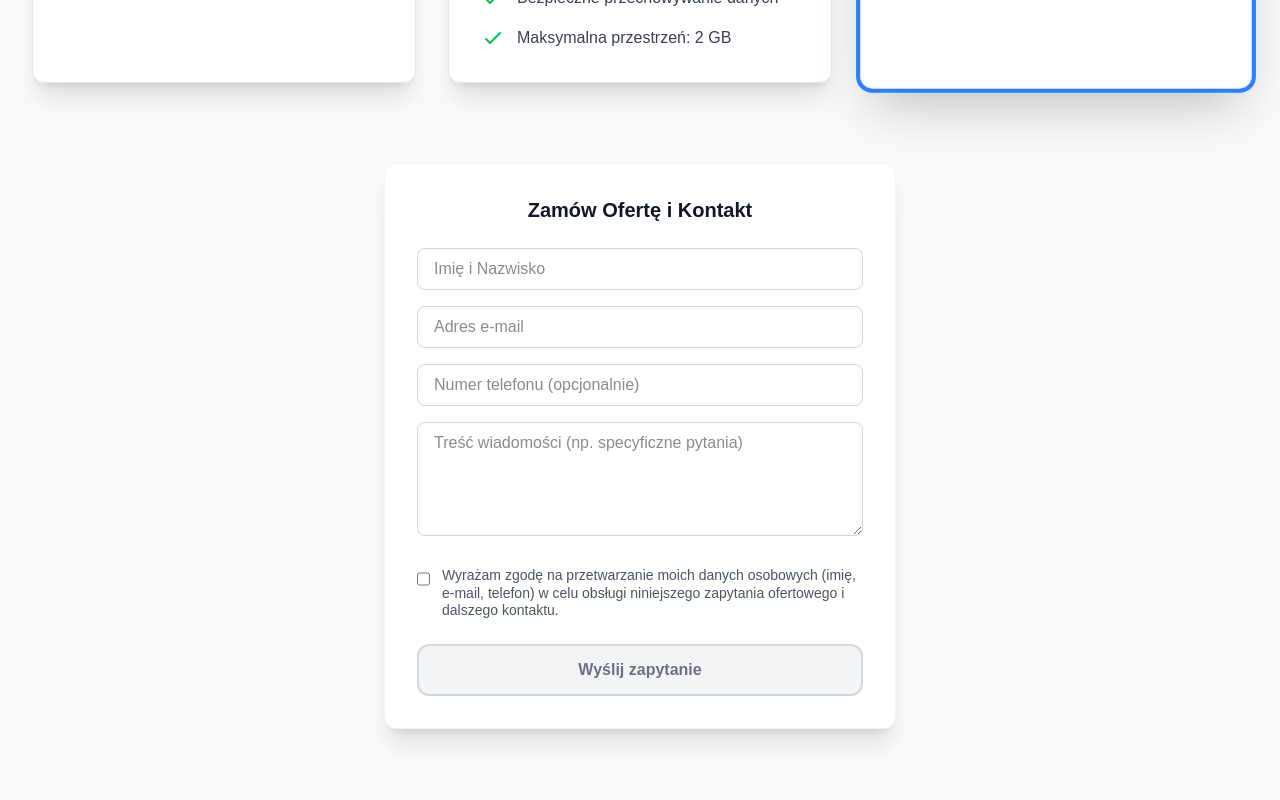
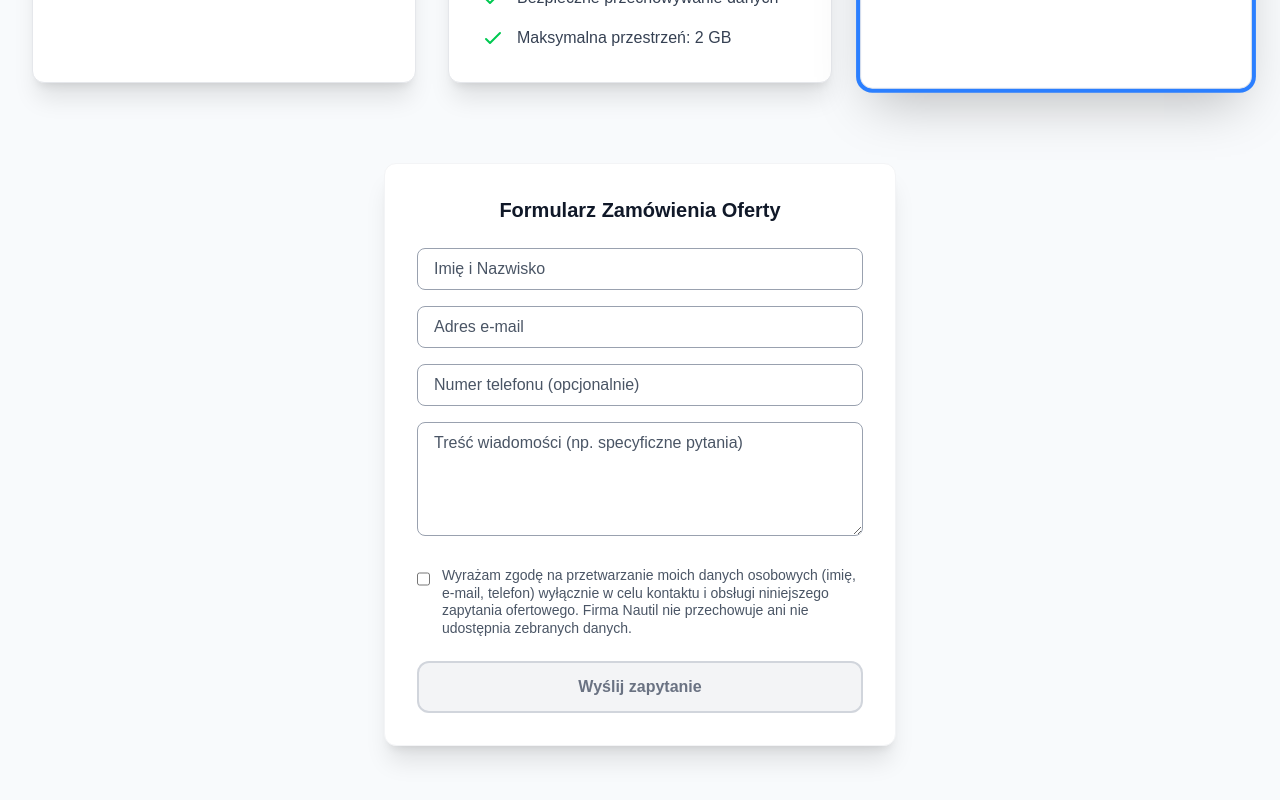
Before and after one commit to programista-nautil/galeria-app, a Next.js app: page /pricing in a window 1280 px wide. Shown: the part 859-1659 px from the top of the page. Built offline with nearby package versions, Linux system fonts and the light colour scheme.

Commit message:
feat: na stronie z cennikiem poprawiono formularz kontaktowy (bez backendu)

```diff
--- a/src/app/pricing/components/ContactForm.tsx
+++ b/src/app/pricing/components/ContactForm.tsx
@@ -1,9 +1,9 @@
 // app/pricing/components/ContactForm.tsx
 "use client";
 
-import React, { useState } from 'react';
+import React, { useState } from "react";
 
-// Definicja początkowego stanu formularza
+// Typy formularza
 interface FormData {
   name: string;
   email: string;
@@ -12,124 +12,224 @@ interface FormData {
   consent: boolean;
 }
 
+type FormErrors = Partial<Record<keyof FormData | "form", string>>;
+
+// Komponent pojedynczego pola (przeniesiony na zewnątrz ContactForm)
+interface InputFieldProps {
+  name: keyof FormData;
+  type?: string;
+  placeholder: string;
+  required?: boolean;
+  isTextArea?: boolean;
+  value: string;
+  error?: string;
+  onChange: (e: React.ChangeEvent<HTMLInputElement | HTMLTextAreaElement>) => void;
+}
+
+const InputField: React.FC<InputFieldProps> = ({
+  name,
+  type = "text",
+  placeholder,
+  required,
+  isTextArea = false,
+  value,
+  error,
+  onChange,
+}) => {
+  const borderClass = error ? "border-red-500" : "border-gray-400";
+
+  return (
+    <div>
+      {isTextArea ? (
+        <textarea
+          name={name}
+          value={value}
+          onChange={onChange}
+          placeholder={placeholder}
+          className={`w-full px-4 py-2 rounded-lg focus:ring-2 focus:ring-[#0E47C2] focus:border-transparent transition duration-200
+                       placeholder:text-gray-600 border ${borderClass} focus:ring-offset-2 text-gray-900`}
+          rows={4}
+          required={required}
+        />
+      ) : (
+        <input
+          type={type}
+          name={name}
+          value={value}
+          onChange={onChange}
+          placeholder={placeholder}
+          className={`w-full px-4 py-2 rounded-lg focus:ring-2 focus:ring-[#0E47C2] focus:border-transparent transition duration-200
+                       placeholder:text-gray-600 border ${borderClass} focus:ring-offset-2 text-gray-900`}
+          required={required}
+        />
+      )}
+      {error && <p className="mt-1 text-sm text-red-500 font-medium">{error}</p>}
+    </div>
+  );
+};
+
+// Główny komponent formularza
 const ContactForm: React.FC = () => {
   const [formData, setFormData] = useState<FormData>({
-        name: '',
-        email: '',
-        phone: '',
-        message: '',
+    name: "",
+    email: "",
+    phone: "",
+    message: "",
     consent: false,
   });
-    const [status, setStatus] = useState<'idle' | 'loading' | 'success' | 'error'>('idle');
+  const [status, setStatus] = useState<"idle" | "loading" | "success" | "error">("idle");
+  const [errors, setErrors] = useState<FormErrors>({});
 
-    // Walidacja, czy formularz jest gotowy do wysłania
-    const isFormValid = formData.consent &&
-                        formData.name.trim() !== '' &&
-                        formData.email.includes('@');
-
-    // Obsługa zmiany stanu pól formularza
-    const handleChange = (e: React.ChangeEvent<HTMLInputElement | HTMLTextAreaElement>) => {
-        const { name, value, type } = e.target;
-        const checked = type === 'checkbox' ? (e.target as HTMLInputElement).checked : undefined;
-
-        setFormData(prev => ({
-            ...prev,
-            [name]: type === 'checkbox' ? checked : value
-        }));
+  // 🔹 Walidacja pojedynczego pola
+  const validateField = (name: keyof FormData, value: string | boolean): string | null => {
+    if (name === "consent") return value ? null : "Musisz wyrazić zgodę na przetwarzanie danych.";
+    if (name === "name" && typeof value === "string" && value.trim().length > 0 && value.trim().length < 2)
+      return "Imię i Nazwisko jest za krótkie.";
+    if (name === "email" && typeof value === "string" && value.trim().length > 0 && !value.includes("@"))
+      return "Wprowadź prawidłowy adres e-mail.";
+    return null;
   };
 
-    // Obsługa wysyłki formularza (API Route)
+  // Zmiana pola
+  const handleChange = (e: React.ChangeEvent<HTMLInputElement | HTMLTextAreaElement>) => {
+    const target = e.currentTarget;
+    const { name } = target;
+    const key = name as keyof FormData;
+    const inputVal =
+      target.type === "checkbox" ? (target as HTMLInputElement).checked : target.value;
+
+    setFormData((prev) => ({
+      ...prev,
+      [key]: inputVal,
+    }));
+
+    const error = validateField(key, inputVal);
+    setErrors((prev) => ({ ...prev, [key]: error }));
+  };
+
+  // Walidacja całego formularza
+  const validateForm = (): boolean => {
+    const newErrors: FormErrors = {};
+    let isValid = true;
+
+    const requiredFields: (keyof FormData)[] = ["name", "email", "consent"];
+
+    requiredFields.forEach((key) => {
+      const error = validateField(key, formData[key]);
+      if (error) {
+        newErrors[key] = error;
+        isValid = false;
+      }
+    });
+
+    if (formData.name.trim() === "") {
+      newErrors.name = "Imię i Nazwisko jest wymagane.";
+      isValid = false;
+    }
+    if (formData.email.trim() === "") {
+      newErrors.email = "Adres e-mail jest wymagany.";
+      isValid = false;
+    }
+
+    setErrors(newErrors);
+    return isValid;
+  };
+
+  // Czy przycisk aktywny
+  const isFormReady =
+    formData.consent && formData.name.trim().length >= 2 && formData.email.includes("@");
+
+  // Obsługa wysyłki
   const handleSubmit = async (e: React.FormEvent) => {
     e.preventDefault();
 
-        if (!isFormValid) {
-            setStatus('error');
+    if (!validateForm()) {
+      setStatus("error");
       return;
     }
 
-        setStatus('loading');
+    setStatus("loading");
+    setErrors({});
 
     const payload = {
       ...formData,
-            subject: `Zapytanie o ofertę Nautil Galeria od ${formData.name}`,
+      subject: `Zapytanie o ofertę: ${formData.name} jest zainteresowany kontaktem.`,
     };
 
     try {
-            // TUTAJ BĘDZIE PRAWIDŁOWY ENDPOINT
-            const response = await fetch('/api/sendmail', {
-                method: 'POST',
-                headers: { 'Content-Type': 'application/json' },
-                body: JSON.stringify(payload),
-            });
-
-            if (response.ok) {
-                setStatus('success');
-                setFormData({ name: '', email: '', phone: '', message: '', consent: false });
-            } else {
-                setStatus('error');
-            }
+      // Tu możesz dodać backend później
+      await new Promise((resolve) => setTimeout(resolve, 1000));
+      setStatus("success");
+      setFormData({ name: "", email: "", phone: "", message: "", consent: false });
     } catch (error) {
       console.error("Wystąpił błąd sieci:", error);
-            setStatus('error');
+      setStatus("error");
     }
   };
 
+  // 🔹 JSX formularza
   return (
-        // GŁÓWNY KONTENER: Stylizowany na kartę, ale z subtelnym designem
-        <form onSubmit={handleSubmit} className="w-full max-w-lg mx-auto bg-white p-8 rounded-xl shadow-xl border border-gray-100">
-            <h3 className="text-xl font-bold text-gray-900 mb-6 text-center">Zamów Ofertę i Kontakt</h3>
+    <form
+      onSubmit={handleSubmit}
+      className="w-full max-w-lg mx-auto bg-white p-8 rounded-xl shadow-xl border border-gray-100"
+    >
+      <h3 className="text-xl font-bold text-gray-900 mb-6 text-center">
+        Formularz Zamówienia Oferty
+      </h3>
 
-            {/* STAN WIADOMOŚCI */}
-            {status === 'success' && (
+      {status === "success" && (
         <p className="mb-4 text-center text-sm font-semibold text-green-600 bg-green-50 p-2 rounded-lg">
           🚀 Wiadomość wysłana! Potwierdzenie otrzymasz na maila.
         </p>
       )}
-            {status === 'error' && (
+      {status === "error" && (
         <p className="mb-4 text-center text-sm font-semibold text-red-600 bg-red-50 p-2 rounded-lg">
-                    ❌ Błąd. Sprawdź pola formularza i zgodę marketingową.
+          ❌ Błąd. Proszę, popraw zaznaczone pola i zaznacz zgodę na przetwarzanie danych.
         </p>
       )}
 
-            {/* POLA FORMULARZA: Z niebieskim focus ring */}
+      {/* Pola formularza */}
       <div className="space-y-4">
-                <input
-                    type="text"
+        <InputField
+          key="name"
           name="name"
+          placeholder="Imię i Nazwisko"
+          required
           value={formData.name}
+          error={errors.name}
           onChange={handleChange}
-                    placeholder="Imię i Nazwisko"
-                    className="w-full px-4 py-2 border border-gray-300 rounded-lg focus:ring-2 focus:ring-[#0E47C2] focus:border-transparent"
+        />
+        <InputField
+          key="email"
+          name="email"
+          type="email"
+          placeholder="Adres e-mail"
           required
+          value={formData.email}
+          error={errors.email}
+          onChange={handleChange}
         />
-                <input
-                    type="email"
-                    name="email"
-                    value={formData.email}
+        <InputField
+          key="phone"
+          name="phone"
+          type="tel"
+          placeholder="Numer telefonu (opcjonalnie)"
+          value={formData.phone}
+          error={errors.phone}
           onChange={handleChange}
-                    placeholder="Adres e-mail"
-                    className="w-full px-4 py-2 border border-gray-300 rounded-lg focus:ring-2 focus:ring-[#0E47C2] focus:border-transparent"
-                    required
         />
-                <input
-                    type="tel"
-                    name="phone"
-                    value={formData.phone}
+        <InputField
+          key="message"
+          name="message"
+          placeholder="Treść wiadomości (np. specyficzne pytania)"
+          isTextArea
+          value={formData.message}
+          error={errors.message}
           onChange={handleChange}
-                    placeholder="Numer telefonu (opcjonalnie)"
-                    className="w-full px-4 py-2 border border-gray-300 rounded-lg focus:ring-2 focus:ring-[#0E47C2] focus:border-transparent"
         />
-                <textarea
-                    name="message"
-                    value={formData.message}
-                    onChange={handleChange}
-                    placeholder="Treść wiadomości (np. specyficzne pytania)"
-                    rows={4}
-                    className="w-full px-4 py-2 border border-gray-300 rounded-lg focus:ring-2 focus:ring-[#0E47C2] focus:border-transparent"
-                ></textarea>
       </div>
 
-            {/* CHECKBOX ZGODY (Walidacja i WCAG) */}
+      {/* Checkbox */}
       <div className="mt-6">
         <label className="flex items-start text-sm text-gray-600 cursor-pointer">
           <input
@@ -137,31 +237,33 @@ const ContactForm: React.FC = () => {
             name="consent"
             checked={formData.consent}
             onChange={handleChange}
-                        // Style WCAG: niebieski kolor przy zaznaczeniu i focus ring
-                        className="mt-1 mr-3 h-4 w-4 text-[#0E47C2] border-gray-300 rounded focus:ring-2 focus:ring-[#0E47C2]"
+            className="mt-1 mr-3 h-4 w-4 text-[#0E47C2] border-gray-400 rounded focus:ring-2 focus:ring-[#0E47C2] focus:ring-offset-2"
             required
             aria-required="true"
           />
           <span className="leading-tight">
-                        Wyrażam zgodę na przetwarzanie moich danych osobowych (imię, e-mail, telefon) w celu obsługi niniejszego zapytania ofertowego i dalszego kontaktu.
+            Wyrażam zgodę na przetwarzanie moich danych osobowych (imię, e-mail, telefon) wyłącznie
+            w celu kontaktu i obsługi niniejszego zapytania ofertowego. Firma Nautil nie przechowuje
+            ani nie udostępnia zebranych danych.
           </span>
         </label>
+        {errors.consent && (
+          <p className="mt-1 text-sm text-red-500 font-medium">{errors.consent}</p>
+        )}
       </div>
 
-            {/* PRZYCISK WYSYŁKI: Stylizowany na przezroczysty z niebieską ramką */}
+      {/* Przycisk */}
       <button
         type="submit"
-                disabled={!isFormValid || status === 'loading'}
-                // Style naśladujące przycisk 'Napisz do nas': przezroczysty, niebieska ramka, dynamiczny hover
+        disabled={!isFormReady || status === "loading"}
         className={`mt-6 w-full py-3 text-base font-semibold rounded-xl transition duration-500 transform shadow-md
-                    ${!isFormValid
-                        // STAN WYŁĄCZONY: Szara ramka, szary tekst, brak interakcji
-                        ? 'text-gray-500 border-2 border-gray-300 bg-gray-100 cursor-not-allowed shadow-none'
-                        // STAN AKTYWNY: Niebieska ramka i tekst, przezroczyste tło, efekt hover z niebieskim tłem
-                        : 'border-2 border-[#0E47C2] text-[#0E47C2] bg-transparent hover:bg-[#155DFC] hover:text-white hover:border-[#155DFC] hover:shadow-xl hover:scale-[1.01] focus:outline-none focus:ring-2 focus:ring-[#155DFC] focus:ring-offset-2'
+        ${
+          !isFormReady
+            ? "text-gray-500 border-2 border-gray-300 bg-gray-100 cursor-not-allowed shadow-none"
+            : "border-2 border-[#0E47C2] text-[#0E47C2] bg-transparent hover:bg-[#155DFC] hover:text-white hover:border-[#155DFC] hover:shadow-xl hover:scale-[1.01] focus:outline-none focus:ring-2 focus:ring-[#155DFC] focus:ring-offset-2"
         }`}
       >
-                {status === 'loading' ? 'Wysyłanie...' : 'Wyślij zapytanie'}
+        {status === "loading" ? "Wysyłanie..." : "Wyślij zapytanie"}
       </button>
     </form>
   );
```
Lines whose indentation alone changed are shown as unchanged.
